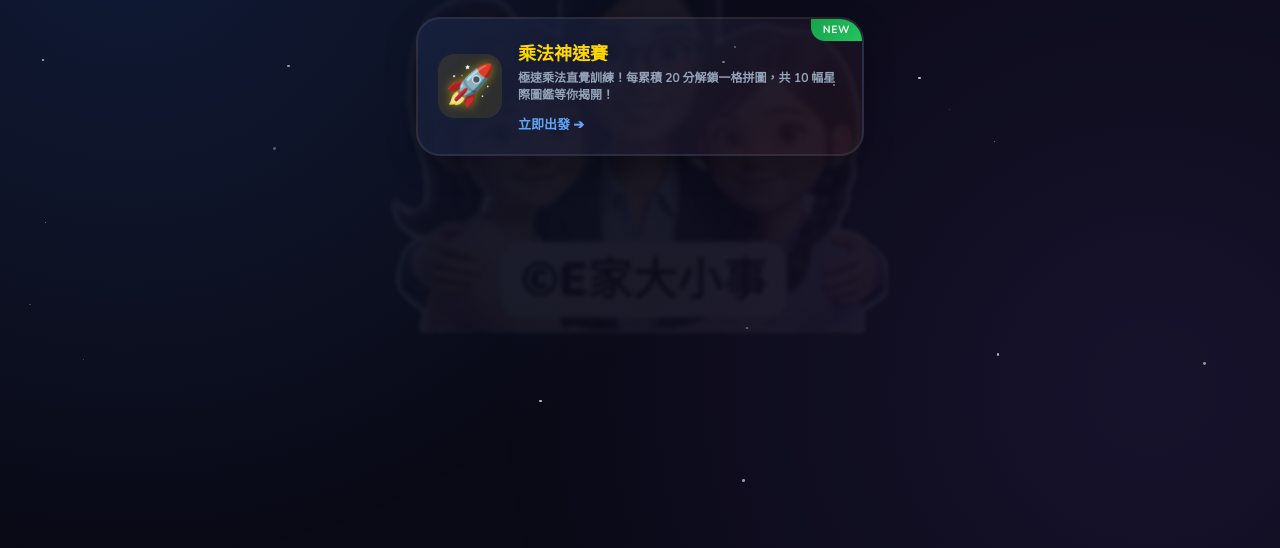
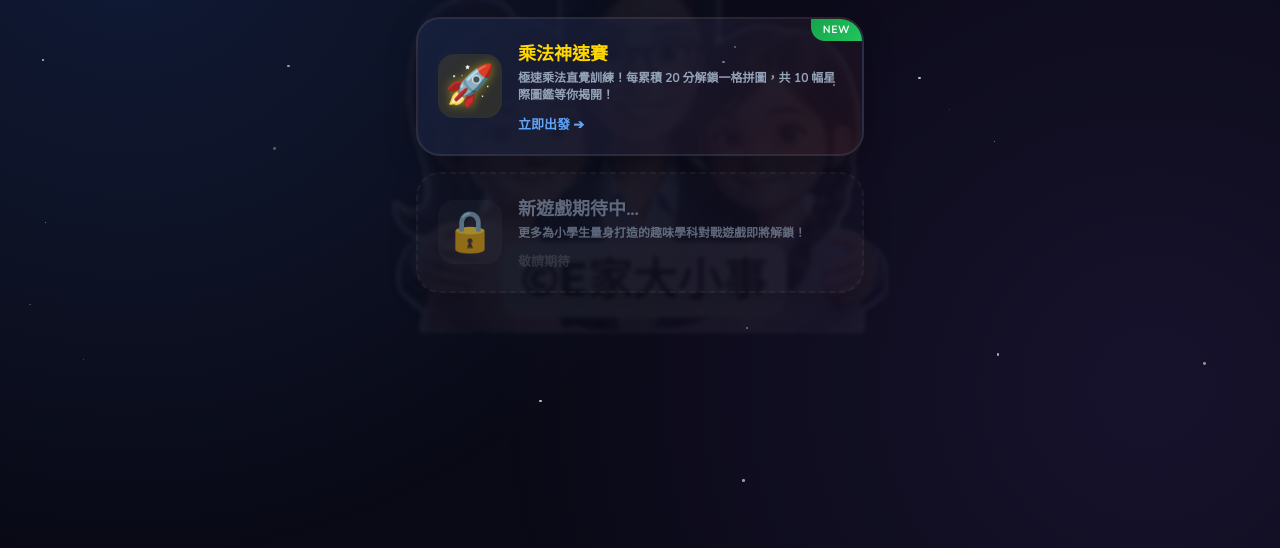
Before and after one commit to efamilydaily-ux/e-game, a website: page index.html in a window 1280 px wide. Shown: the part 252-800 px from the top of the page. Drawn offline with nearby package versions, Linux system fonts and the light colour scheme.

Commit message:
Add upcoming game card for new game
Added a new game card for an upcoming game with details.

```diff
--- a/index.html
+++ b/index.html
@@ -33,6 +33,17 @@
         <span class="btn-enter-game">立即出發 ➔</span>
       </div>
     </a>
+
+    <!-- 遊戲 2: 未來預留位置 -->
+    <div class="game-card coming-soon">
+      <div class="game-icon">🔒</div>
+      <div class="game-details">
+        <h2 class="game-name">新遊戲期待中...</h2>
+        <p class="game-desc">更多為小學生量身打造的趣味學科對戰遊戲即將解鎖！</p>
+        <span class="btn-enter-game disabled">敬請期待</span>
+      </div>
+    </div>
+
 
     <!-- 遊戲 2: 寶可夢數感訓練所（暫時隱藏）
     <a href="./pokemon-math/index.html" class="game-card pokemon-theme">
```
